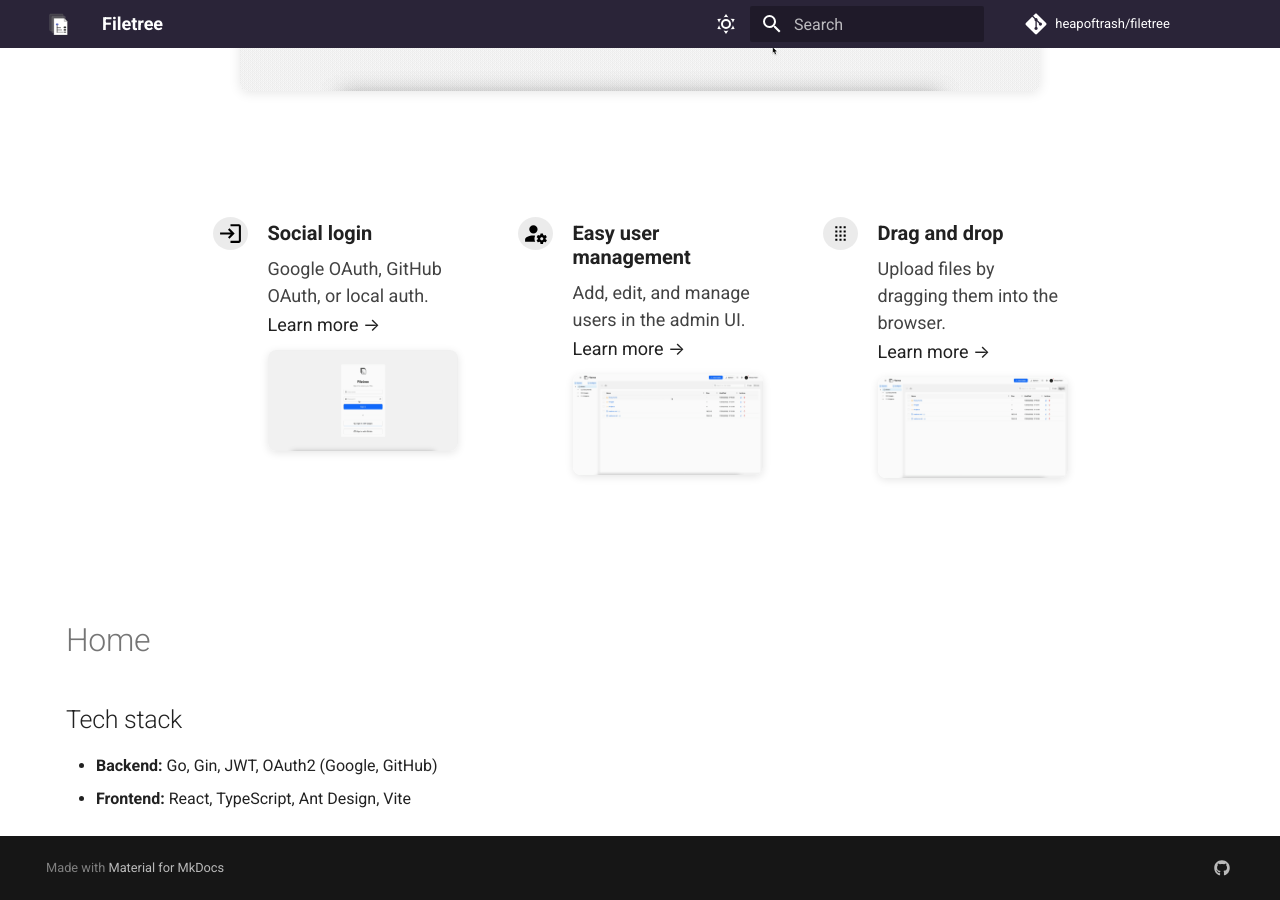
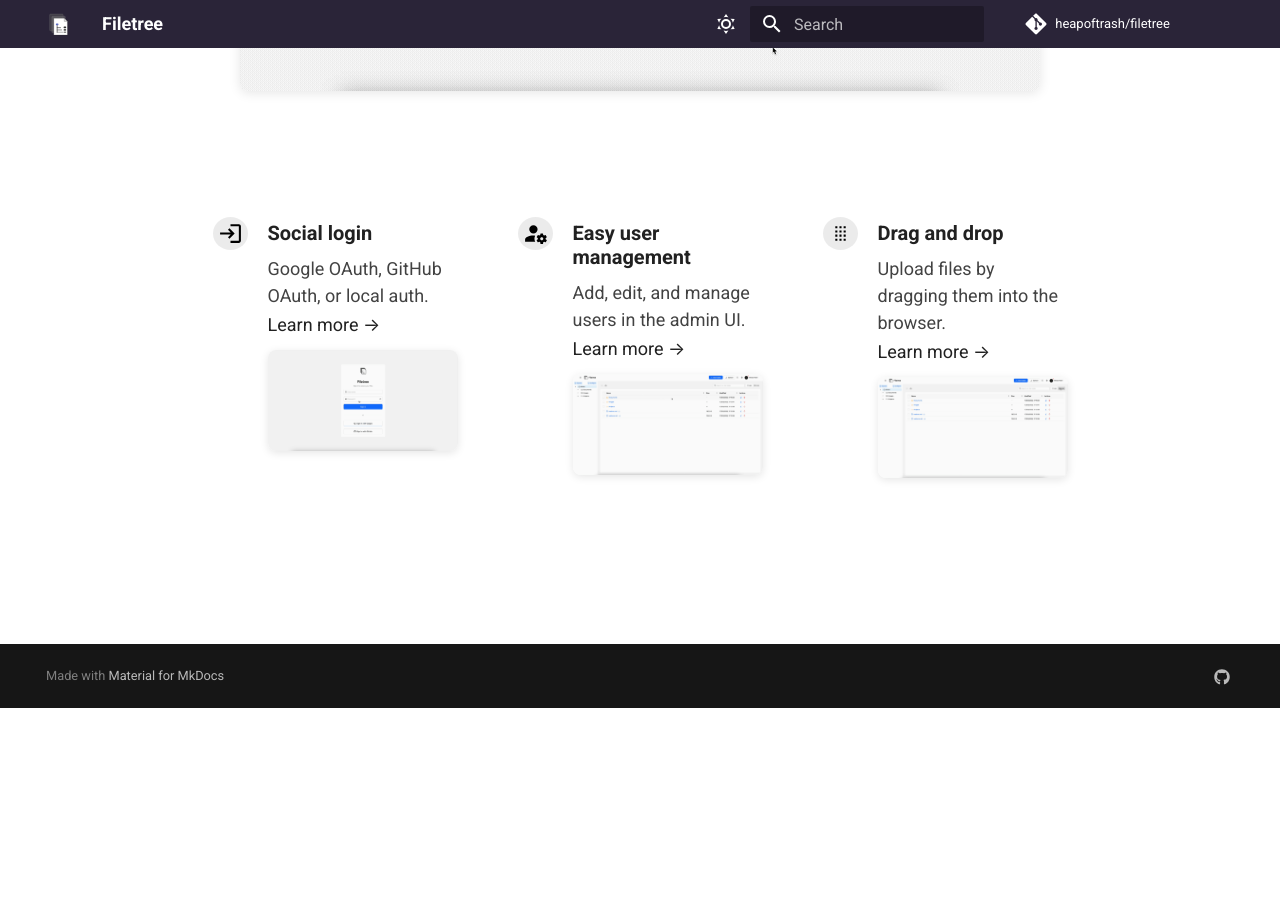
Before and after one commit to heapoftrash/filetree, an MkDocs documentation site: the page built from docs/index.md, in a window 1280 px wide and 900 px high, scrolled down 2170 px. Built offline with MkDocs 1.6.1 and Material for MkDocs 9.7.7, drawn with Linux system fonts in a browser that asks for light colours; comment, search, counter and statistics services are not loaded; after the commit the page ends 2878 px from its top, so only the background shows below that.

Commit message:
chore(docs): final

```diff
--- a/docs/index.md
+++ b/docs/index.md
@@ -27,7 +27,7 @@ features:
     description: No database. YAML or JSON config file. Simple admin UI to manage auth providers and settings.
 ---
 
-## Tech stack
+<!-- ## Tech stack
 
 - **Backend:** Go, Gin, JWT, OAuth2 (Google, GitHub)
-- **Frontend:** React, TypeScript, Ant Design, Vite
+- **Frontend:** React, TypeScript, Ant Design, Vite -->
--- a/docs/overrides/home.html
+++ b/docs/overrides/home.html
@@ -186,5 +186,5 @@
 {% endblock %}
 
 {% block content %}
-{{ super() }}
+<!-- Blank placeholder for content -->
 {% endblock %}
```
